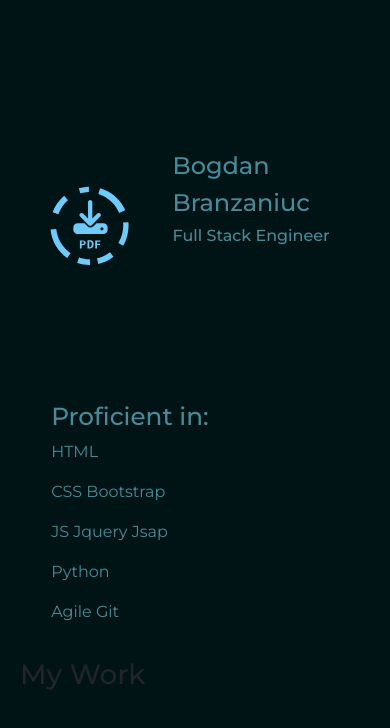
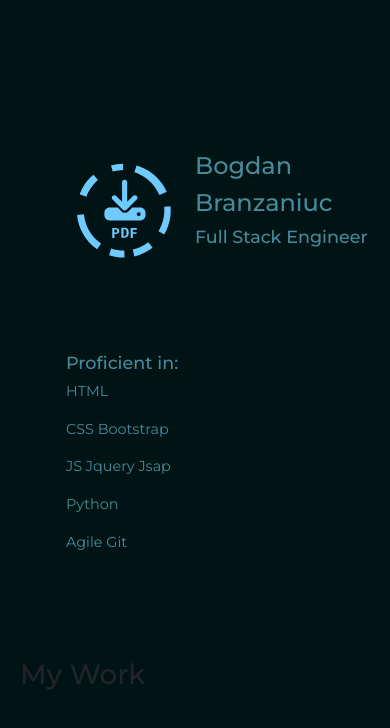
Before and after one commit to Bogdan-Branzaniuc/CV, a website with bundled scripts: page index.html in a window 390 px wide. Shown: the part 68-796 px from the top of the page. Built offline with nearby package versions, Linux system fonts and the light colour scheme.

Commit message:
fixed intro-section bootstrap grid

```diff
--- a/assets/css-files/intro-section.css
+++ b/assets/css-files/intro-section.css
@@ -7,37 +7,27 @@
     position: relative;
     display: flex;
     justify-content: center;
-    align-items: center;
-    min-height: 150px;
+    align-items: top;
+    height: 150px;
     width: 150px;
     border-radius: 50%;
 }
 
-.in-page-circle-wrapper svg {
-    overflow: visible;
-}
-
 .download-PDF-svg-tag {
     text-decoration: none;
-    color: inherit;
     display: flex;
     align-items: center;
     justify-content: left;
     flex-direction: column;
-    z-index: 500;
     width: 200px;
     border-radius: 50%;
-}
-
-.mobile-profile-immage-wrapper {
-    display: none;
 }
 
 .proficient {
     display: flex;
     align-items: center;
-    justify-content: left;
-    margin: 100px 0px 30px 0px;
+    justify-content: center;
+    margin: 50px 0px 30px 0px;
 }
 
 @media only screen and (max-width: 800px) {
@@ -55,22 +45,18 @@
         border-radius: 50%;
     }
 
-    .in-page-circle-wrapper svg {
-        max-width: 100px;
+    .in-page-circle-wrapper {
+        width: 120px;
     }
 
-    .in-page-circle-wrapper svg {
-        width: 150px;
-    }
-
+    .proficient {}
 
 }
 
-@media only screen and (max-width: 500px) {
+@media only screen and (max-width: 600px) {
     .in-page-download-PDF {
         width: 100px;
     }
-
 
     .in-page-profile-wrapper svg {
         position: absolute;
--- a/assets/css-files/style.css
+++ b/assets/css-files/style.css
@@ -41,15 +41,20 @@ section .content-col {
     .section {
         padding: 20px
     }
+
+
 }
 
-@media only screen and (max-width: 500px) {
-
+@media only screen and (max-width: 600px) {
     .content-column h1 {
         font-size: 150%;
     }
 
     .content-column h2 {
-        font-size: 100%;
+        font-size: 110%;
+    }
+
+    .content-column p {
+        font-size: 90%;
     }
 }
--- a/index.html
+++ b/index.html
@@ -77,9 +77,9 @@
     <!-- Itro Section -->
     <section class="container-fluid section intro-section">
         <div id="intro" class="anchor-scroll-tag"></div>
-        <div class="row g-3">
-
-            <div class="col-5 col-sm-5  content-col">
+        <div class="row g-0">
+            <div class="col-1 col-md-2"></div>
+            <div class="col-5 col-md-4 content-col">
                 <div class="in-page-circle-wrapper">
                     <a class="download-PDF-svg-tag" href="#">
                         <svg id="Layer_1" data-name="Layer 1" xmlns="http://www.w3.org/2000/svg"
@@ -184,11 +184,9 @@
                         </svg>
                     </a>
                 </div>
-
             </div>
 
-
-            <div class="col-7 col-sm-7  content-column intro-content">
+            <div class="col-6 col-md-5 content-column intro-content">
                 <div class="section-headnings">
                     <h1>Bogdan</h1>
                     <h1>Branzaniuc</h1>
@@ -196,9 +194,10 @@
                 </div>
             </div>
         </div>
-        <div class="row">
-            <div class="col-1"></div>
-            <div class="col-10 proficient">
+
+        <div class="row g-0">
+            <div class="col-1 col-md-2"></div>
+            <div class="col-5 col-md-4 proficient content-column">
                 <div>
                     <h2>Proficient in:</h2>
                     <p>HTML</p>
@@ -208,7 +207,8 @@
                     <p>Agile Git</p>
                 </div>
             </div>
-            <div class="col-1"></div>
+
+            <div class="col-6"></div>
 
         </div>
     </section>
```
